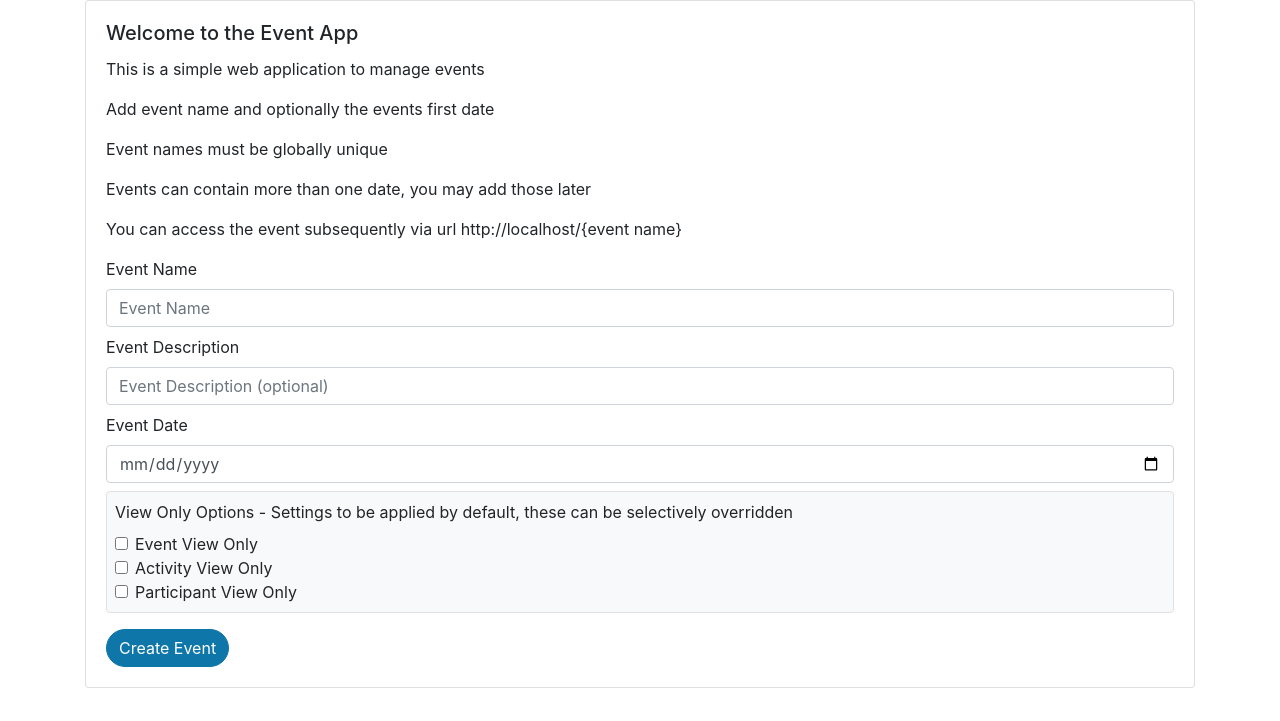
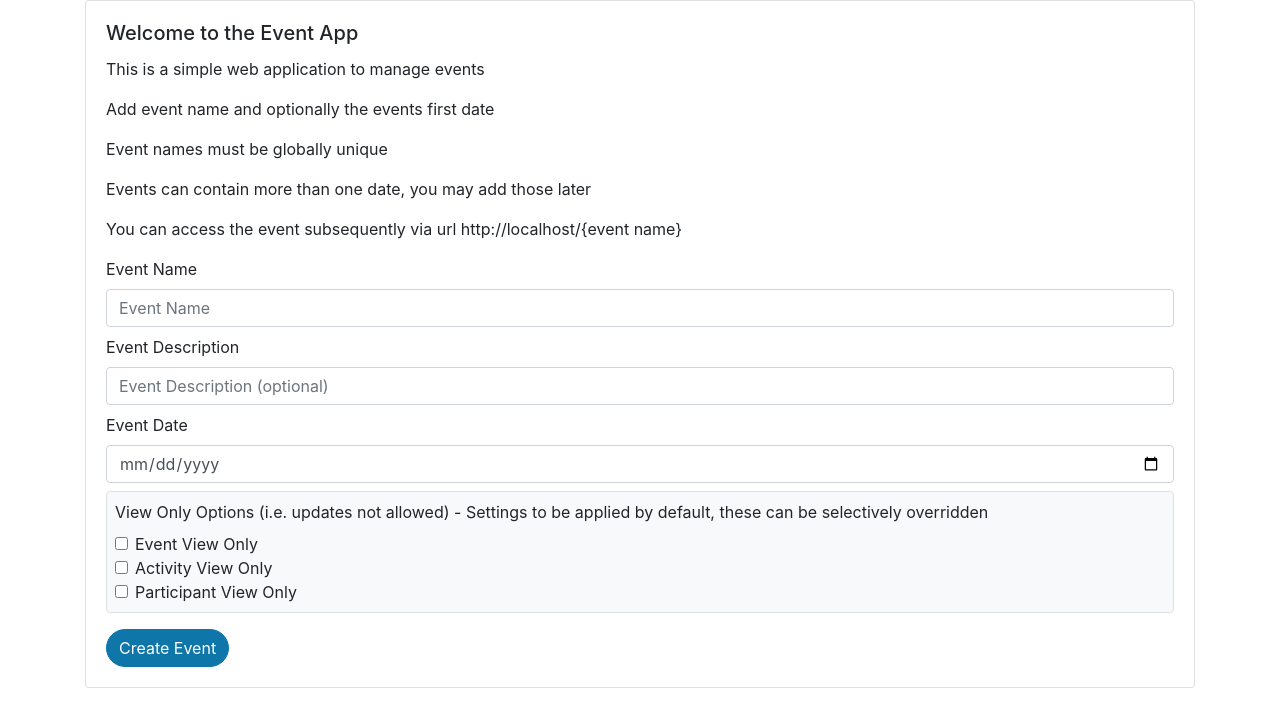
Before and after one commit to warrengoldman/Golf, a FastAPI app: page /1 in a window 1280 px wide. Shown: the top 721 px of the page. Run offline with FastAPI, Linux system fonts and the light colour scheme; some libraries are stand-ins or nearby versions.

Commit message:
updated commented to indicate it is read only, not restricting what can be viewed

```diff
--- a/templates/home.html
+++ b/templates/home.html
@@ -13,7 +13,7 @@
                 <label for="description">Event Description</label><input type="text" class="form-control mb-2" id="description" name="description" placeholder="Event Description (optional)">
                 <label for="event_date">Event Date</label><input type="date" class="form-control mb-2" id="event_date" name="event_date" placeholder="Event Date (optional)">
                 <div class="container border rounded bg-light p-2 mb-2">
-                    <label>View Only Options - Settings to be applied by default, these can be selectively overridden</label>
+                    <label>View Only Options (i.e. updates not allowed) - Settings to be applied by default, these can be selectively overridden</label>
                     <div class="form-check">
                         <input type="checkbox" class="form-check-input" id="event_view_only" name="event_view_only">
                         <label class="form-check-label" for="event_view_only">Event View Only</label>
```
